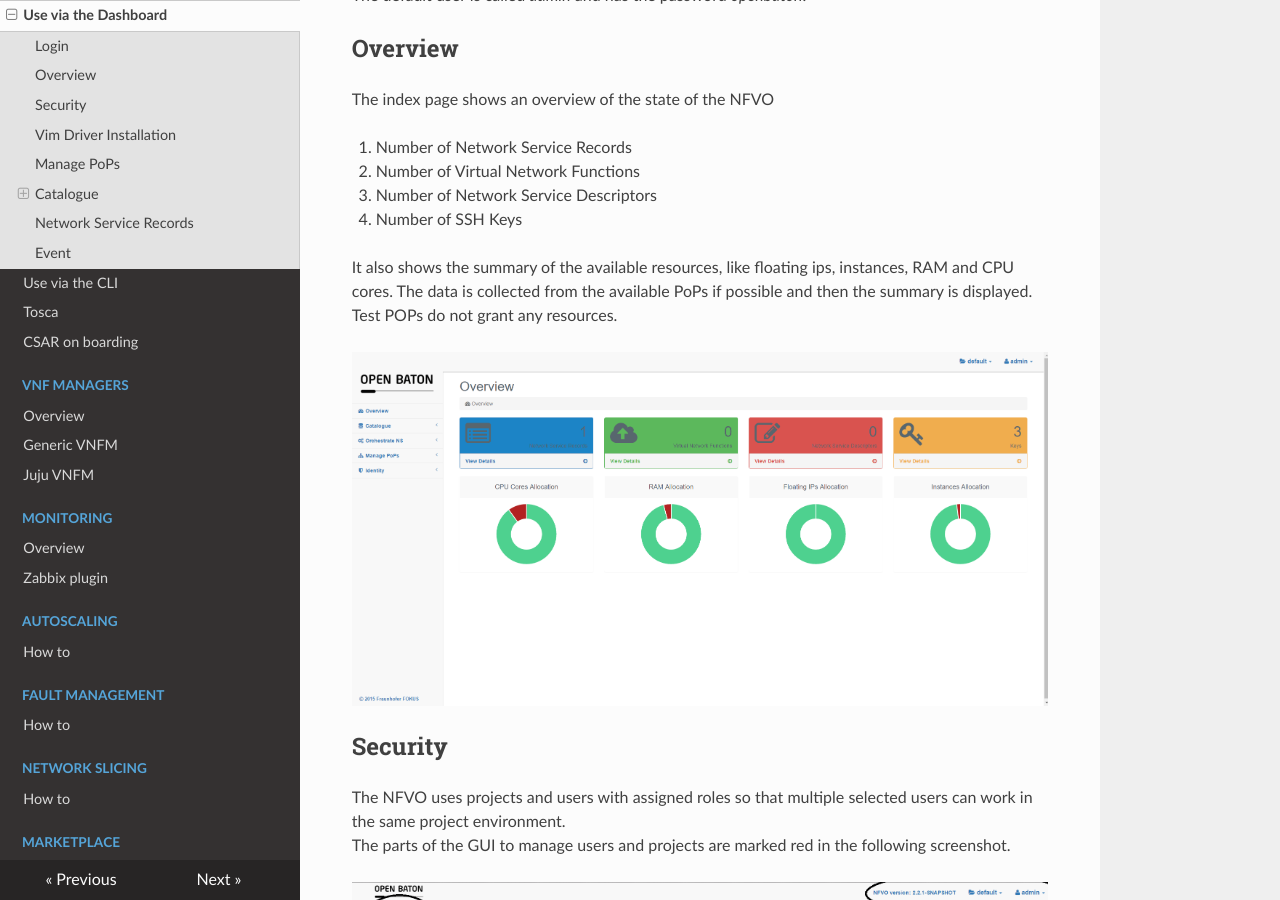
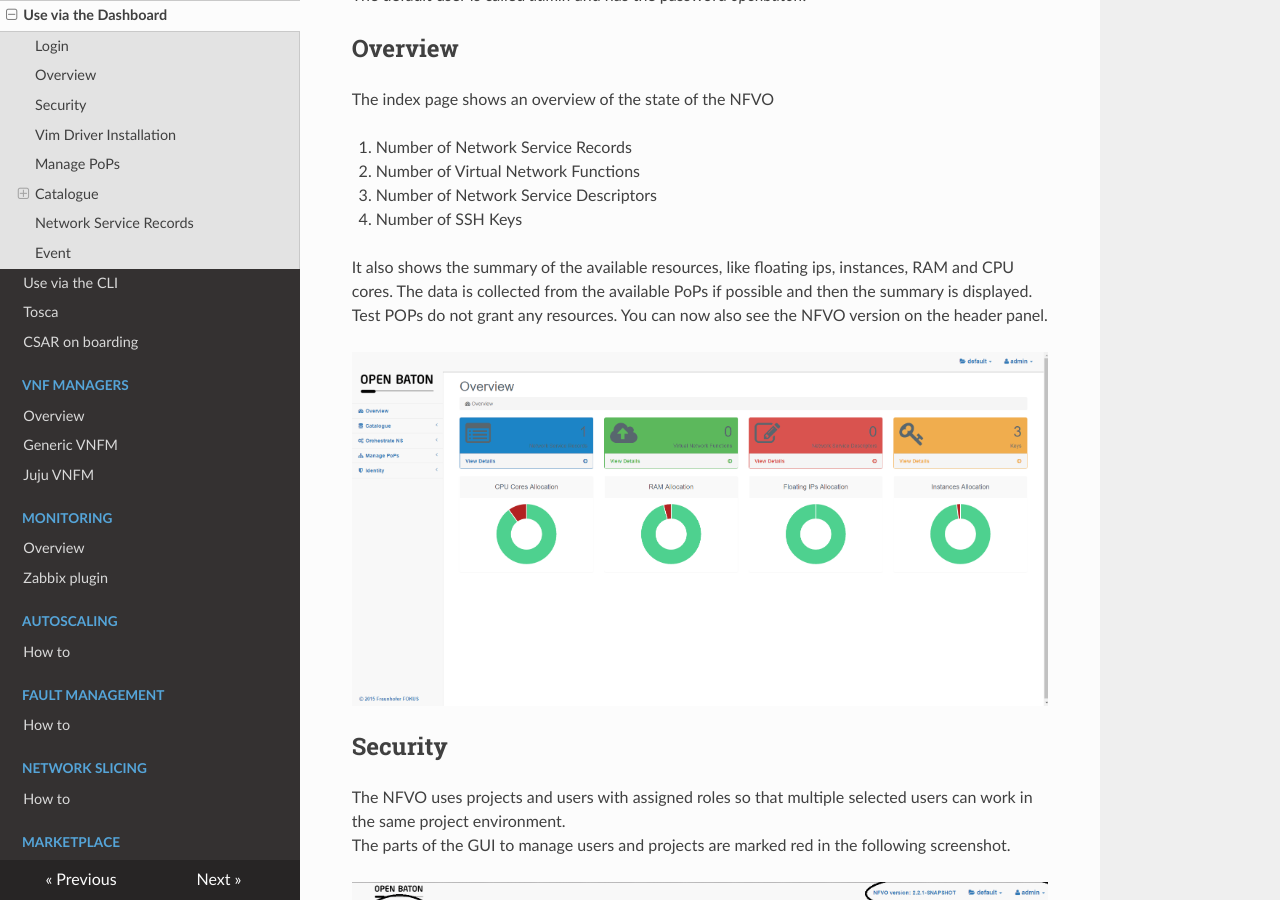
Before and after one commit to openbaton/docs, an MkDocs documentation site: the page built from docs/nfvo-how-to-use-gui.md, in a window 1280 px wide and 900 px high, scrolled down 817 px. Built offline with MkDocs 1.6.1, drawn with Linux system fonts in a browser that asks for light colours; nearby versions of some CDN libraries; old or Windows-style settings are respelled for this version of MkDocs.

Commit message:
imp: added info about version

```diff
--- a/docs/nfvo-how-to-use-gui.md
+++ b/docs/nfvo-how-to-use-gui.md
@@ -19,7 +19,7 @@
  3. Number of Network Service Descriptors
  4. Number of SSH Keys
 
- It also shows the summary of the available resources, like floating ips, instances, RAM and CPU cores. The data is collected from the available PoPs if possible and then the summary is displayed. Test POPs do not grant any resources.
+ It also shows the summary of the available resources, like floating ips, instances, RAM and CPU cores. The data is collected from the available PoPs if possible and then the summary is displayed. Test POPs do not grant any resources. You can now also see the NFVO version on the header panel.
 
 ![Overview][overview]
 
```
